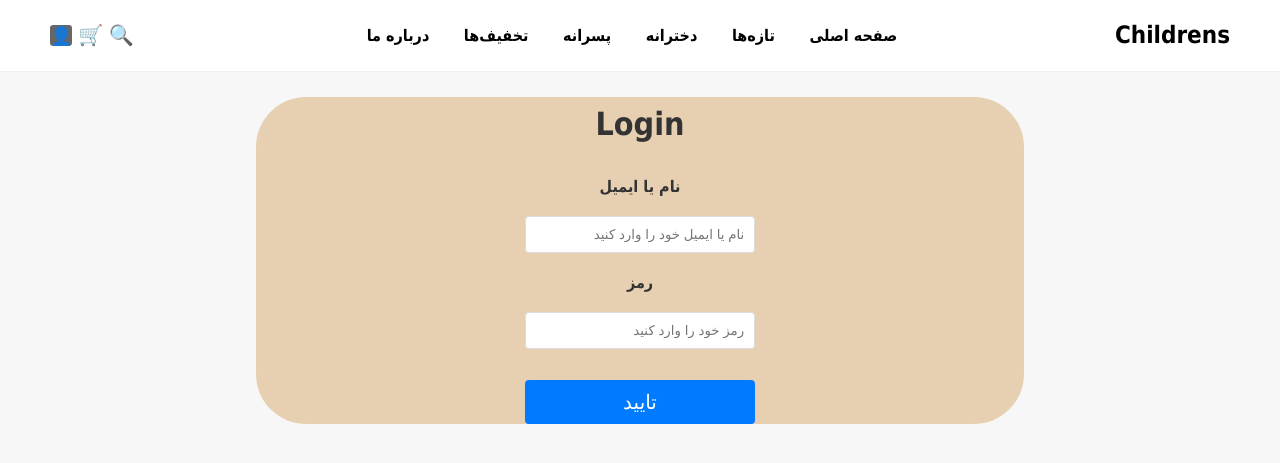
After one commit to javad0o1/site-project, a PHP site: the page made by site/login page.html in a window 1280 px wide. The commit adds this page. Shown: the top 463 px of the page. Run offline with PHP 8.4, Linux system fonts and the light colour scheme.

Commit message:
Add files via upload

```diff
--- /dev/null
+++ b/site/login page.html
@@ -0,0 +1,111 @@
+<!DOCTYPE html>
+<html lang="en">
+    <link rel="stylesheet" href="site.css">
+<head>
+    <meta charset="UTF-8">
+    <meta name="viewport" content="width=device-width, initial-scale=1.0">
+    <title>Document</title>
+    <header class="header">
+        <div class="logo">Childrens</div>
+        <nav class="nav-links">
+            <a href="site.html" id="al1" >صفحه اصلی</a>
+            <a href="#">تازه‌ها</a>
+            <a href="#">دخترانه</a>
+            <a href="#">پسرانه</a>
+            <a href="#">تخفیف‌ها</a>
+            <a href="درباره ما.html">درباره ما</a>
+        </nav>
+        <div class="icons">
+            <span class="icon">🔍</span>
+            <span class="icon">🛒</span>
+            <a href="login page.html" id="aicons" >👤</a>
+        </div>
+    </header>
+    <style>
+        #aicons {
+            background-color: #666;
+    font-size: large;
+    border-radius: 15%;
+        }
+
+        #al1 {
+            text-decoration: none;
+    color: #000000;
+    margin: 0 15px;
+    font-weight: bold;
+    transition: color 0.3s;
+    margin: bottom 10px; ;
+    font-size: 16px;
+        }
+
+        #al1:hover {
+            color: #F84F66;
+        }
+
+        .loginall {
+            border-radius: 50px;
+            margin-left: 20%;
+            margin-right: 20%;
+
+            background-color: rgba(222, 184, 135, 0.603);
+            text-align: center;
+            justify-content: center
+
+        }
+
+        .loginall h1 {
+            text-align: center;
+        }
+
+        #username {
+
+            width: 30%;
+            padding: 10px;
+            border: 1px solid #ddd;
+            border-radius: 4px;
+            box-sizing: border-box;
+        }
+
+        #loginp {
+            font-weight: bold;
+        }
+
+        #taeed {
+            width: 30%;
+            padding: 10px;
+            background-color: #007bff;
+            color: white;
+            border: none;
+            border-radius: 4px;
+            cursor: pointer;
+            font-size: 20px;
+            margin-top: 15px;
+        }
+
+        #taeed:hover{
+            background-color: #0056b3;
+        }
+
+    </style>
+</head>
+
+<body>
+
+    <div class="loginall"  >
+        <form >
+
+            <h1>Login</h1>
+            <p id="loginp" >نام یا ایمیل</p>
+            <input type="text" id="username"  placeholder="نام یا ایمیل خود را وارد کنید">
+            <p id="loginp" >رمز</p>
+            <input type="text" id="username" placeholder="رمز خود را وارد کنید" >
+
+            <p></p>
+            <input id="taeed" type="reset" value="تایید">
+        </form>
+
+    </div>
+
+
+</body>
+</html>
--- a/site/site.css
+++ b/site/site.css
@@ -16,27 +16,40 @@ body {
     padding: 15px 50px;
     border-bottom: 1px solid #eee;
     background-color: #fff;
+    margin-bottom: 25px;
 }
 
 .logo {
     font-size: 24px;
-    font-weight: 900;
-    color: #000;
+    font-weight: bolder;
+    color: #000000;
 }
 
 .nav-links a {
     text-decoration: none;
     color: #000000;
     margin: 0 15px;
-    font-weight: 500;
+    font-weight: bold;
     transition: color 0.3s;
     margin: bottom 10px; ;
 }
+
+#aicons{
+    text-decoration: none;
+    transition: 0.3s;
+}
+
+#aicons:hover {
+    background-color: #666;
+    font-size: large;
+    border-radius: 15%;
+}
+
  #a22{
 text-decoration: none;
     color: #000000c4;
-    margin :top 20px;
-    font-weight: 500;
+
+    font-weight: bold;
     transition: color 0.3s;
     margin: bottom 10px; ;
 }
@@ -45,6 +58,11 @@ text-decoration: none;
     margin-bottom: 21px;
 }
 .nav-links a:hover {
+    color: #F84F66;
+    font-size: ;
+}
+
+#al1 {
     color: #F84F66;
     font-size: 20px;
 }
@@ -57,18 +75,18 @@ text-decoration: none;
 
  #a22:hover {
 color: #F84F66;
-    font-size: 20px;
+
 }
 .hero-section {
 
 
-    background: url('identical-quadruplets-noelle-mirabella-1.jpg') no-repeat center left;
 
     background-size:auto;
     display: flex;
     align-items:center;
     padding: 0 50px;
 }
+
 
 .hero-content {
     max-width: 450px;
@@ -78,12 +96,16 @@ color: #F84F66;
     border-radius: 10px;
 }
 
+
+
 .hero-content h1 {
     font-size: 48px;
     font-weight: 900;
     margin-bottom: 25px;
     line-height: 1.2;
 }
+
+
 
 .hero-content p {
     font-size: 18px;
@@ -108,6 +130,10 @@ color: #F84F66;
     background-color: #d1132a;
 }
 
+#img1 {
+    width: 45%;
+
+}
 
 .features {
     display: flex;
@@ -149,6 +175,15 @@ body {
     padding: 0;
     background-color: #f7f7f7;
     color: #333;
+}
+
+#adar{
+  color: #F84F66;
+    font-size: 20px;
+}
+
+#adar :hover{
+
 }
 
 .about-container {
```
Also changed, not shown: site/fggh.html (added, +84 -0 lines), site/site.html (+10 -6 lines), site/درباره ما.html (+15 -3 lines).
